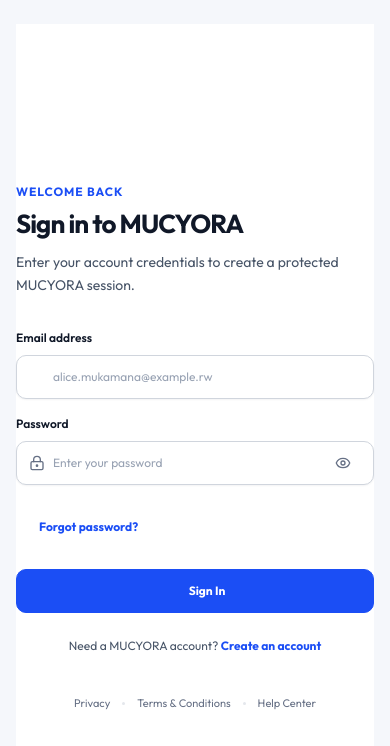
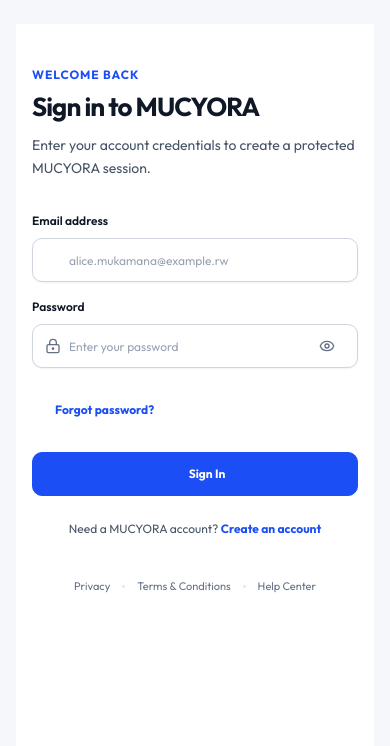
Before and after one commit to kajugadaniels/mucyora-auth-app, a Next.js app: page /login in a window 390 px wide. Shown: the top 746 px of the page. Built offline with nearby package versions, Linux system fonts and the light colour scheme; some icons are missing.

Commit message:
feat(layout): add responsive split login page

```diff
--- a/src/app/(auth)/login/page.module.css
+++ b/src/app/(auth)/login/page.module.css
@@ -1,29 +1,29 @@
 .page {
-  display: flex;
-  width: 100%;
+  display: grid;
+  grid-template-columns: minmax(0, 1fr) minmax(0, 1fr);
+  width: 100vw;
   min-height: 100dvh;
   margin: 0;
   padding: 0;
   background: var(--color-surface);
+  overflow: hidden;
 }
 
-/* ---------- Left side: form (50%, centered, white, no shadow/border) ---------- */
+/* Left side: a white, borderless form surface. */
 
 .formSide {
   display: flex;
-  flex: 0 0 50%;
-  width: 50%;
   min-width: 0;
   flex-direction: column;
   align-items: center;
   justify-content: center;
   background: var(--color-surface);
-  padding: var(--space-8) clamp(24px, 4vw, 64px);
+  padding: clamp(32px, 6vw, 80px) clamp(24px, 5vw, 80px);
 }
 
 .formWrapper {
   width: 100%;
-  max-width: 420px;
+  max-width: 440px;
   margin-inline: auto;
 }
 
@@ -95,7 +95,7 @@
   outline-offset: 3px;
 }
 
-/* ---------- Legal footer, below the form, centered ---------- */
+/* Legal links remain directly below the sign-in form. */
 
 .legalFooter {
   display: flex;
@@ -132,38 +132,66 @@
   background: var(--color-border-soft);
 }
 
-/* ---------- Right side: full-bleed image (50%, no padding/margin) ---------- */
+/* Right side: a full-bleed local brand image with no surrounding space. */
 
 .imageSide {
-  flex: 0 0 50%;
-  width: 50%;
-  height: 100dvh;
+  min-width: 0;
+  min-height: 100dvh;
   margin: 0;
   padding: 0;
-  background-image: url("https://adventure.com/wp-content/uploads/2019/01/Hero-Rwanda-25-years-on-Ruhondo-Lake.-c.-Virunga-Lodge-1920x1080.jpg");
+  background-image: url("/brand/auth-illustration.svg");
   background-size: cover;
   background-position: center;
   background-repeat: no-repeat;
 }
 
-/* ---------- Responsive ---------- */
+/* The image never competes with the form on tablet or phone screens. */
 
 @media (max-width: 900px) {
+  .page {
+    display: block;
+    width: 100%;
+    overflow: visible;
+  }
+
   .imageSide {
     display: none;
   }
 
   .formSide {
-    flex: 1 1 100%;
     width: 100%;
     min-height: 100dvh;
-    padding: var(--space-7) var(--space-5);
+    padding: clamp(28px, 7vw, 56px) var(--page-padding-inline);
   }
 }
 
 @media (max-width: 480px) {
+  .formSide {
+    justify-content: flex-start;
+    padding-top: var(--space-10);
+    padding-bottom: var(--space-8);
+  }
+
+  .formWrapper {
+    max-width: none;
+  }
+
   .legalFooter {
     flex-wrap: wrap;
     row-gap: var(--space-2);
   }
 }
+
+@media (max-height: 700px) and (min-width: 901px) {
+  .formSide {
+    padding-block: var(--space-6);
+  }
+
+  .heading {
+    margin-bottom: var(--space-6);
+  }
+
+  .legalFooter {
+    margin-top: var(--space-7);
+  }
+}
```
